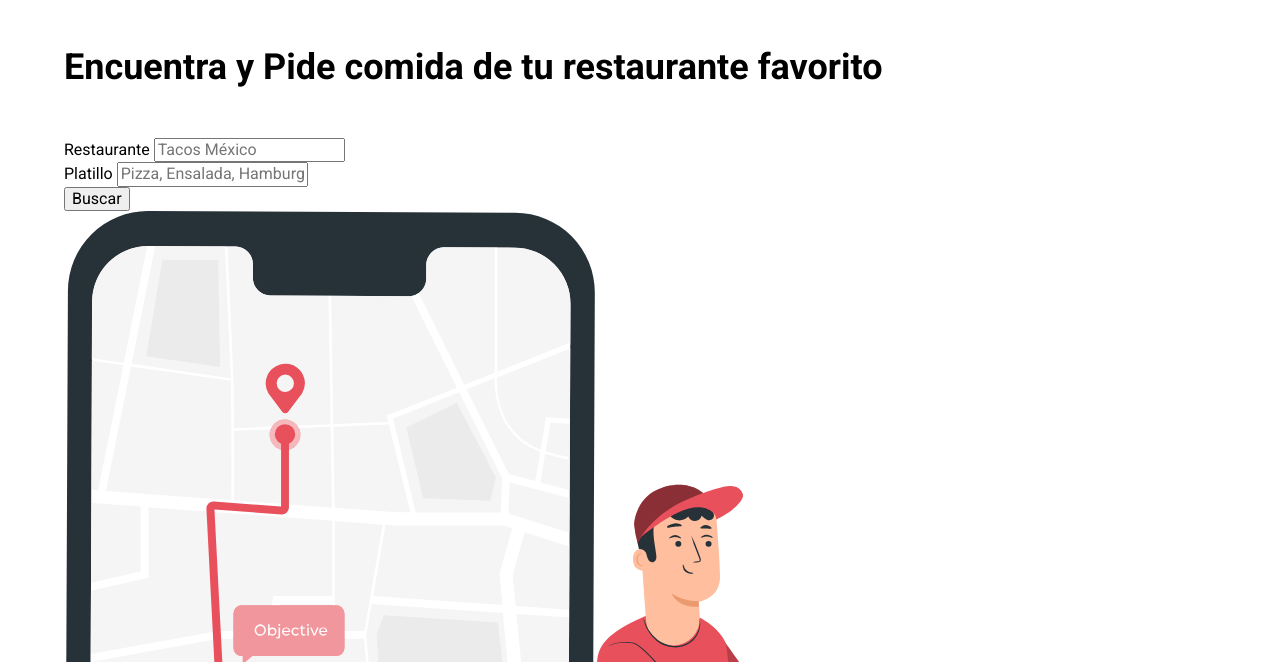
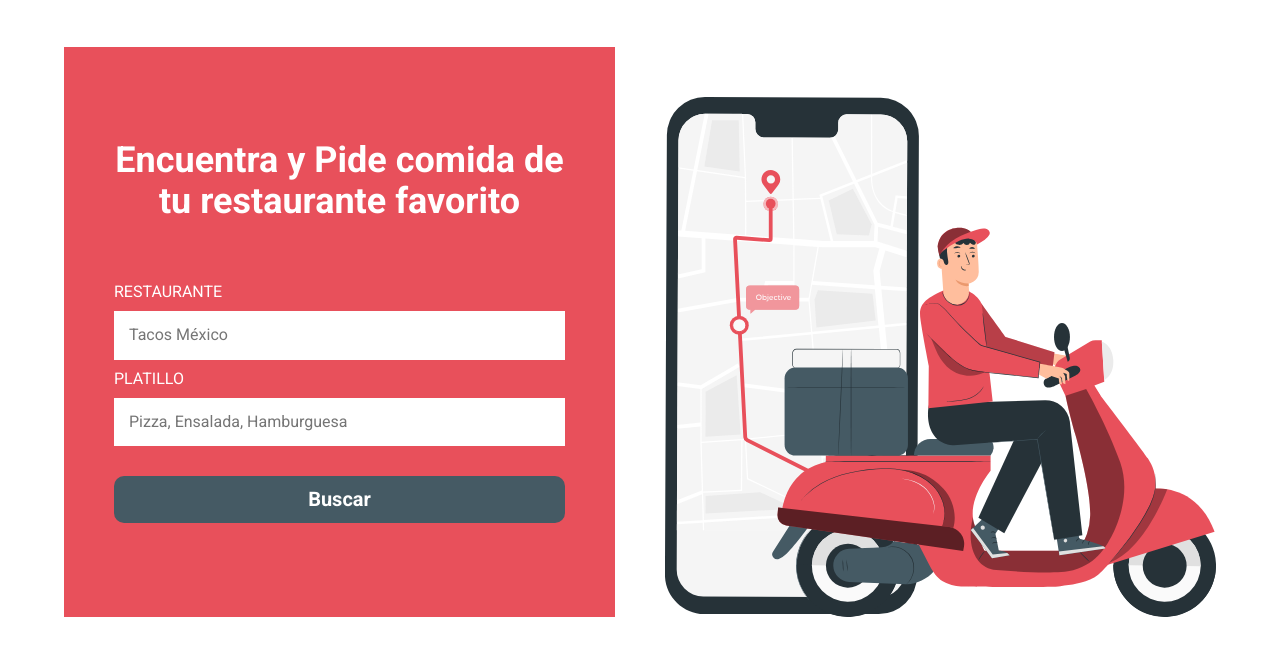
Before and after one commit to JosueP0721/Proyecto--delivery, a website: page index.html in a window 1280 px wide. Shown: the part 138-800 px from the top of the page. Drawn offline with Linux system fonts and the light colour scheme.

Commit message:
Formulario scss

```diff
--- a/index.html
+++ b/index.html
@@ -26,7 +26,7 @@
     <section class="contenedor formulario">
         <div class="formulario__grid">
             <div class="formulario__contenido">
-                <h2>Encuentra y Pide comida de tu restaurante favorito</h2>
+                <h2 class="formulario__heading">Encuentra y Pide comida de tu restaurante favorito</h2>
                 <form class="formulario__buscar">
                     <div class="formulario__campo">
                         <label for="restaurante" class="formulario__label">Restaurante</label>
@@ -39,8 +39,8 @@
                     <input type="submit" class="formulario__submit" value="Buscar">
                 </form>
             </div>
-            <div class="formulario__imagen">
-                <img src="build/img/dibujo_repartidor.svg" alt="imagen repartidor">
+            <div class="formulario__imagen-contenedor">
+                <img class="formulario__imagen" src="build/img/dibujo_repartidor.svg" alt="imagen repartidor">
             </div>
         </div>
     </section>
--- /dev/null
+++ b/src/scss/layout/_formulario.scss
@@ -0,0 +1,58 @@
+@use 'base/variables' as v;
+@use 'base/mixins' as m;
+
+.formulario {
+
+    &__grid {
+        @include m.desktop {
+            @include m.grid(2, 5rem);
+        }
+    }
+    &__contenido {
+        display: flex;
+        flex-direction: column;
+        justify-content: center;
+        background-color: v.$primario;
+        padding: 5rem;
+    }
+    &__heading {
+        color: v.$blanco;
+        text-align: center;
+    }
+    &__campo {
+        margin-bottom: 1rem;
+    }
+    &__label {
+        display: block;
+        text-transform: uppercase;
+        color: v.$blanco;
+        margin: 1rem 0;
+    }
+    &__input {
+        width: 100%;
+        padding: 1.5rem;
+        border: none;
+    }
+    &__submit {
+        margin-top: 3rem;
+        @include m.boton(v.$secundario, v.$blanco);
+        @include m.tablet {
+            width: 100%;
+        }
+    }
+
+    &__imagen-contenedor {
+        margin-top: 5rem;
+        display: flex;
+        justify-content: center;
+    }
+    &__imagen {
+        width: 30rem;
+        @include m.tablet {
+            width: 50rem;
+        }
+        @include m.desktop {
+            width: 100%;
+        }
+    }
+}
--- a/src/scss/layout/_index.scss
+++ b/src/scss/layout/_index.scss
@@ -1 +1,2 @@
 @forward 'header';
+@forward 'formulario';
```
Also changed, not shown: build/css/app.css, 1 other file.
